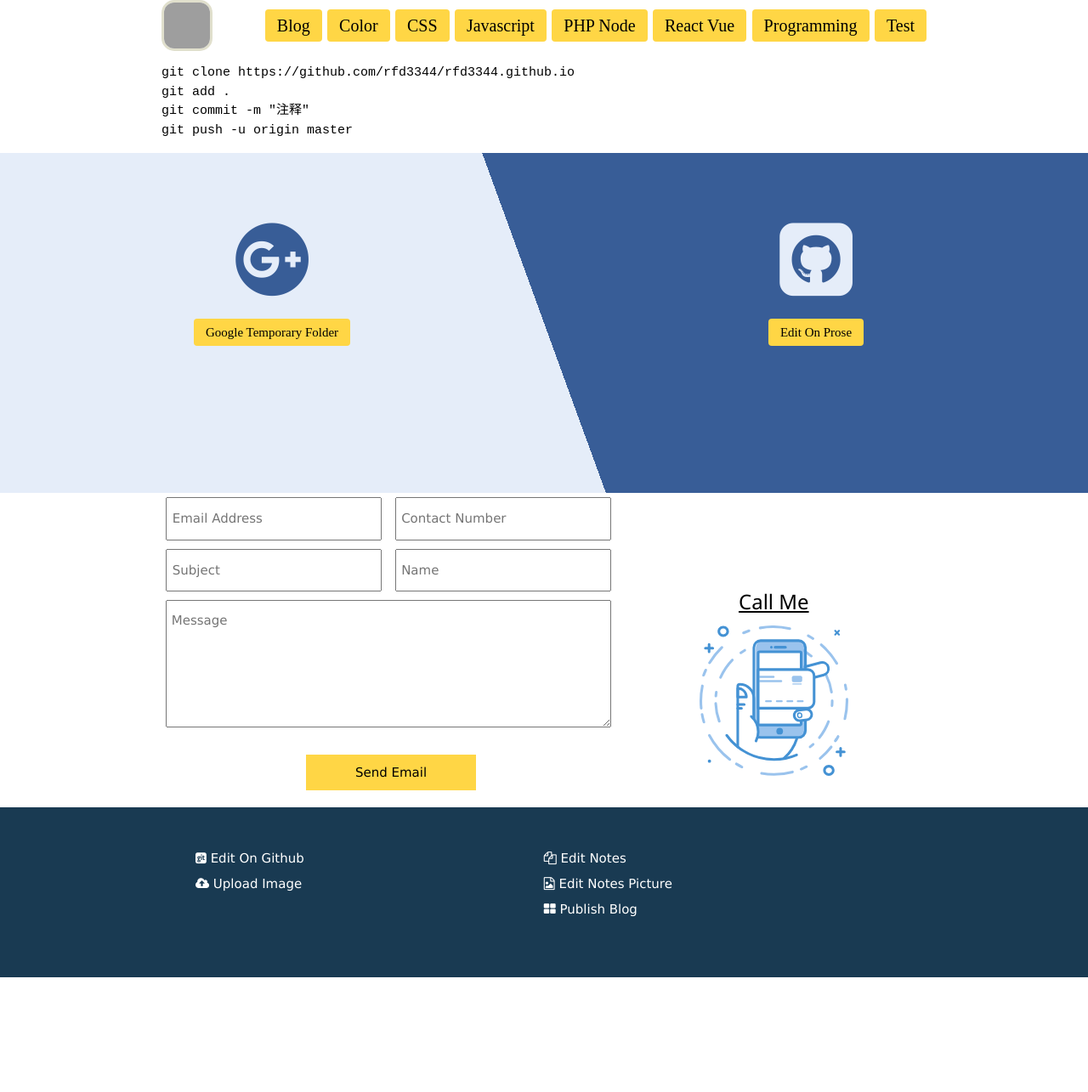
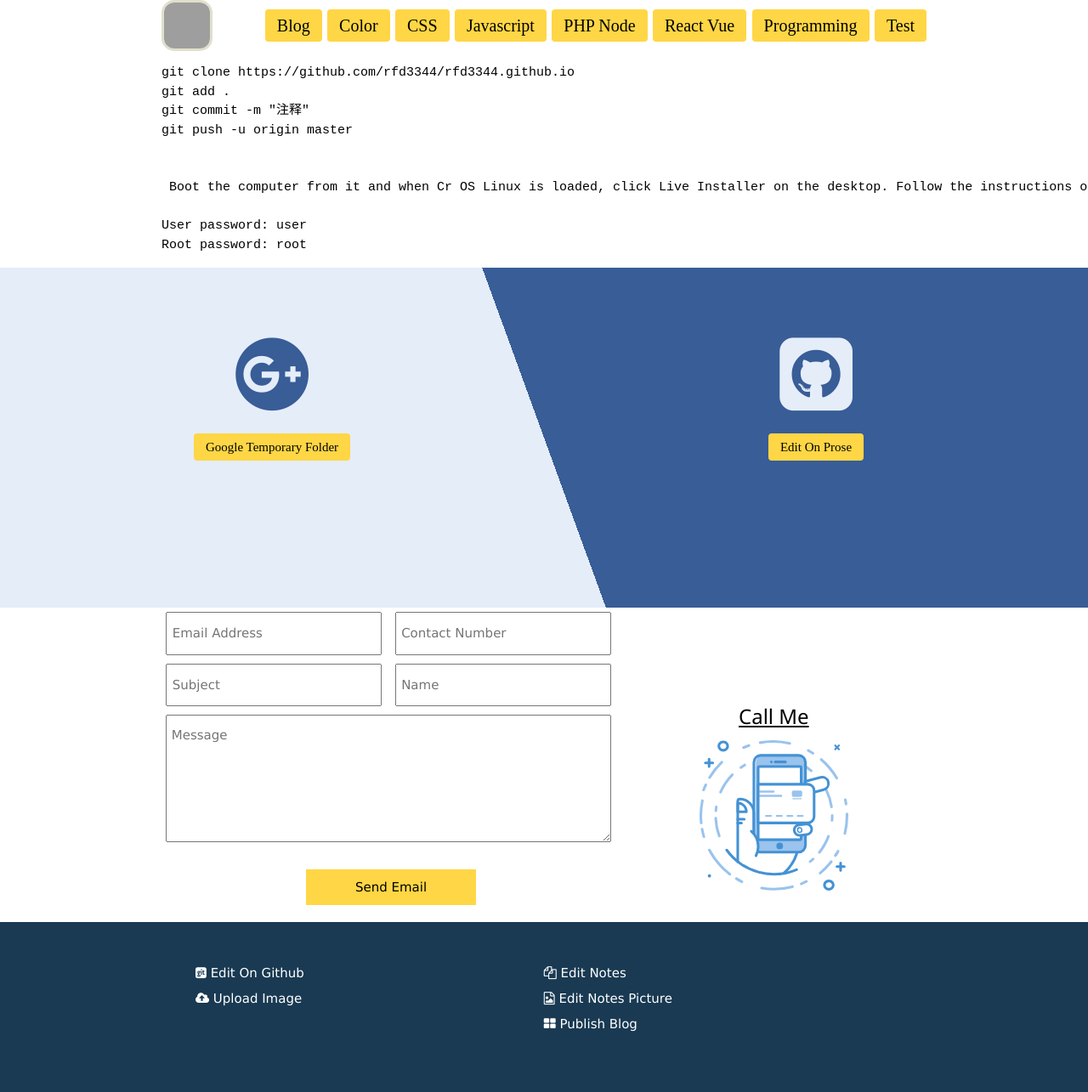
Before and after one commit to rfd3344a/rfd3344.github.io, a Jekyll site: the page built from index.html, in a window 1280 px wide. Shown: the whole page at 85% size. Built offline with Jekyll 4.4.1, drawn with Linux system fonts in a browser that asks for light colours; some web fonts are replaced; before the commit the page ends 1150 px from its top, so only the background shows below that; grey boxes are pictures that could not be loaded.

Commit message:
Update index.html

```diff
--- a/index.html
+++ b/index.html
@@ -11,6 +11,12 @@ git clone https://github.com/rfd3344/rfd3344.github.io
 git add .
 git commit -m "注释"
 git push -u origin master
+
+
+ Boot the computer from it and when Cr OS Linux is loaded, click Live Installer on the desktop. Follow the instructions on the screen.
+
+User password: user
+Root password: root
 </pre>
 </section>
 
```
